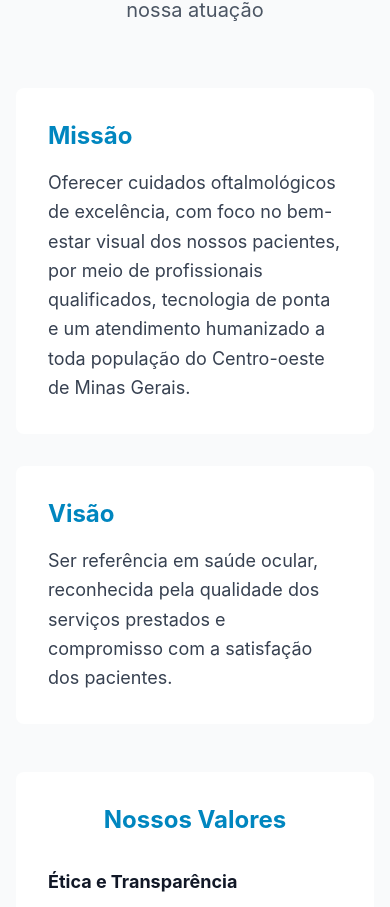
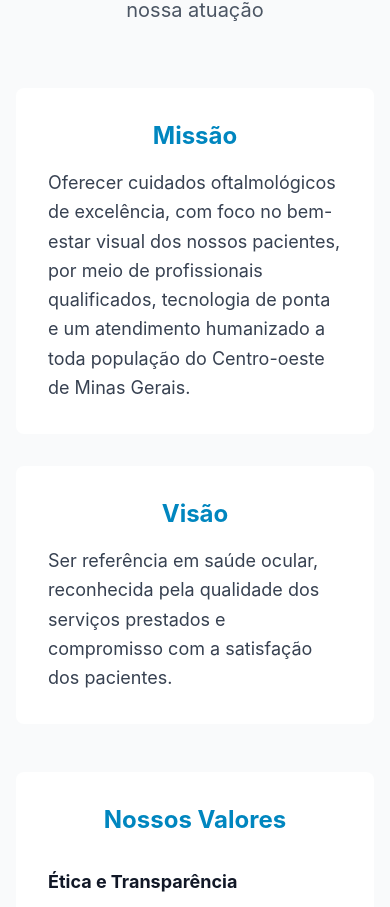
Before and after one commit to olharestecnologia/site, a Next.js app: page / in a window 390 px wide. Shown: the part 3620-4527 px from the top of the page. Built offline with nearby package versions, Linux system fonts and the light colour scheme.

Commit message:
Update heading alignment in InstitucionalSection to center for improved aesthetics and consistency across sections.

```diff
--- a/components/InstitucionalSection.tsx
+++ b/components/InstitucionalSection.tsx
@@ -15,7 +15,7 @@ export default function InstitucionalSection() {
         <div className="grid md:grid-cols-2 gap-8 mb-12">
           {/* Missão */}
           <div className="bg-white p-8 md:p-10 rounded-lg">
-            <h3 className="text-2xl font-bold text-primary mb-4">Missão</h3>
+            <h3 className="text-2xl font-bold text-primary mb-4 text-center md:text-left">Missão</h3>
             <p className="text-lg text-gray-700 leading-relaxed">
               Oferecer cuidados oftalmológicos de excelência, com foco no bem-estar visual dos nossos pacientes,
               por meio de profissionais qualificados, tecnologia de ponta e um atendimento humanizado a toda
@@ -25,7 +25,7 @@ export default function InstitucionalSection() {
 
           {/* Visão */}
           <div className="bg-white p-8 md:p-10 rounded-lg">
-            <h3 className="text-2xl font-bold text-primary mb-4">Visão</h3>
+            <h3 className="text-2xl font-bold text-primary mb-4 text-center md:text-left">Visão</h3>
             <p className="text-lg text-gray-700 leading-relaxed">
               Ser referência em saúde ocular, reconhecida pela qualidade dos serviços prestados e
               compromisso com a satisfação dos pacientes.
```
